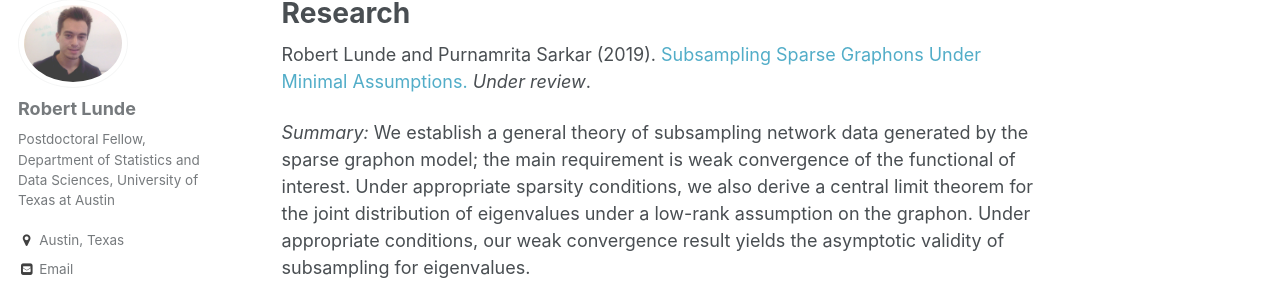
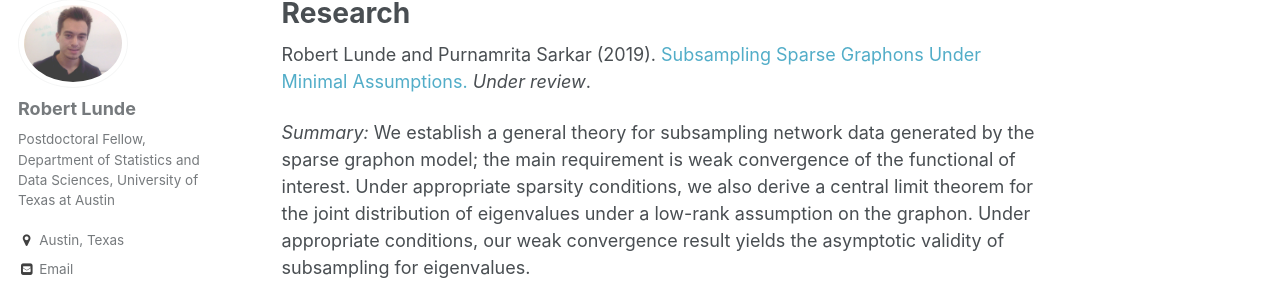
Before and after one commit to rslunde/rslunde.github.io, a Jekyll site: the page built from _pages/research.md, in a window 1280 px wide and 1336 px high. Shown: the part 119-427 px from the top of the window. Built offline with Jekyll 4.4.1, drawn with Linux system fonts in a browser that asks for light colours.

Commit message:
fix typo

```diff
--- a/_pages/research.md
+++ b/_pages/research.md
@@ -5,7 +5,7 @@ author_profile: true
 ---
 Robert Lunde and Purnamrita Sarkar (2019). [Subsampling Sparse Graphons Under Minimal Assumptions.](https://arxiv.org/pdf/1907.12528.pdf) <i>Under review</i>.
 
-<i>Summary:</i> We establish a general theory of subsampling network data generated by the sparse
+<i>Summary:</i> We establish a general theory for subsampling network data generated by the sparse
 graphon model; the main requirement is weak convergence of the functional of interest. Under appropriate
 sparsity conditions, we also derive a central limit theorem for the joint distribution of eigenvalues under a
 low-rank assumption on the graphon.  Under appropriate conditions, our weak convergence result yields the asymptotic validity of subsampling for eigenvalues.
```
